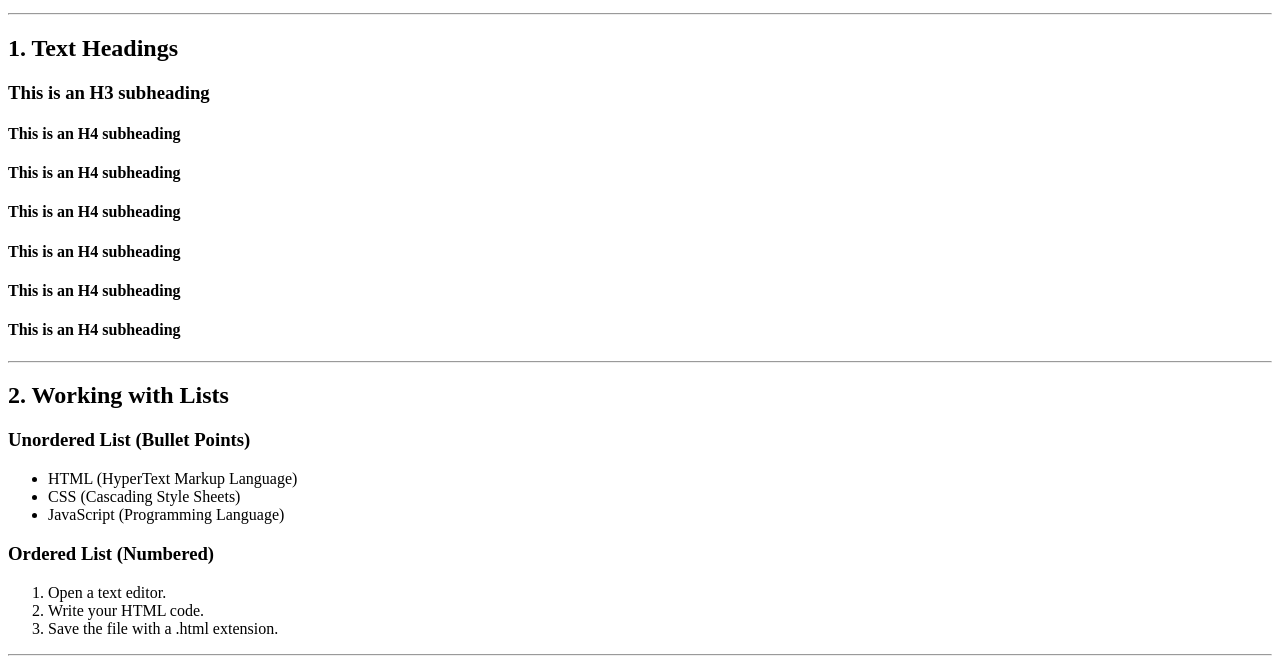
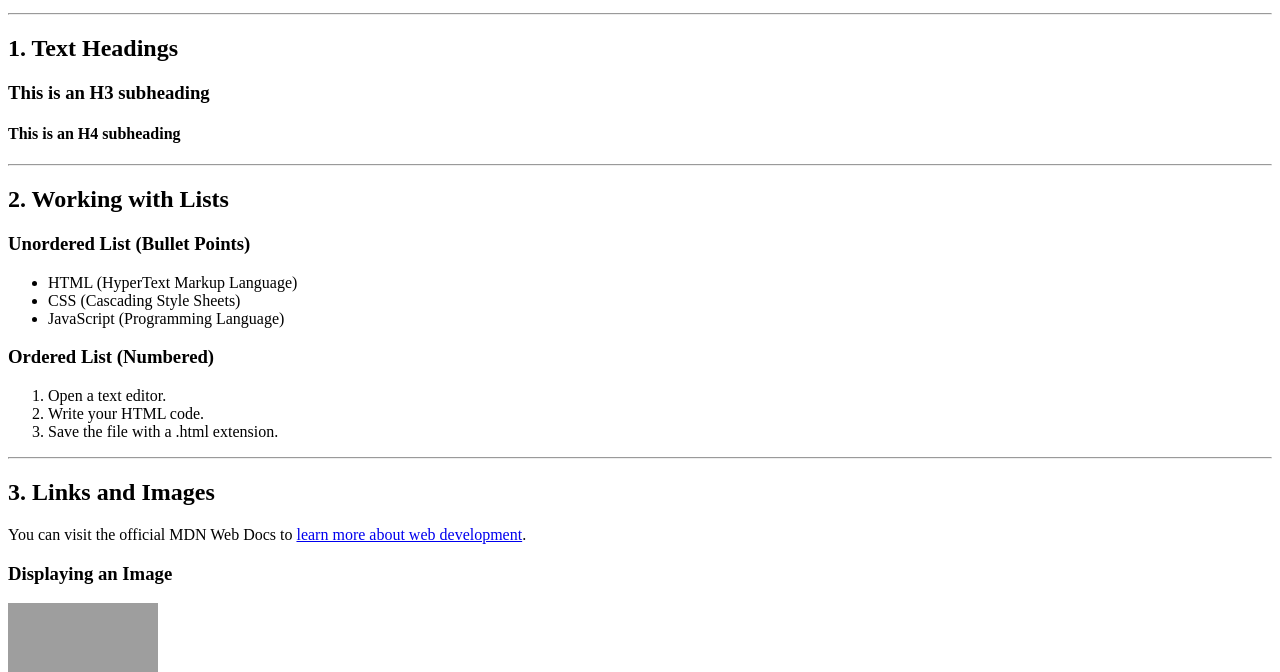
Before and after one commit to zakeershabbir6-oss/github-practice, a plain HTML site: page practice file.html in a window 1280 px wide. Shown: the part 101-773 px from the top of the page. Drawn offline with Linux system fonts and the light colour scheme; grey boxes are pictures that could not be loaded.

Commit message:
Revert "git revert concept done"
This reverts commit 209e27f4a1349ee6ed48b927ed8dd615e5c0297e.

```diff
--- a/practice file.html
+++ b/practice file.html
@@ -17,11 +17,6 @@
     <h2>1. Text Headings</h2>
     <h3>This is an H3 subheading</h3>
     <h4>This is an H4 subheading</h4>
-<h4>This is an H4 subheading</h4>
-<h4>This is an H4 subheading</h4>
-<h4>This is an H4 subheading</h4>
-<h4>This is an H4 subheading</h4>
-<h4>This is an H4 subheading</h4>
 
     <hr>
 
```
